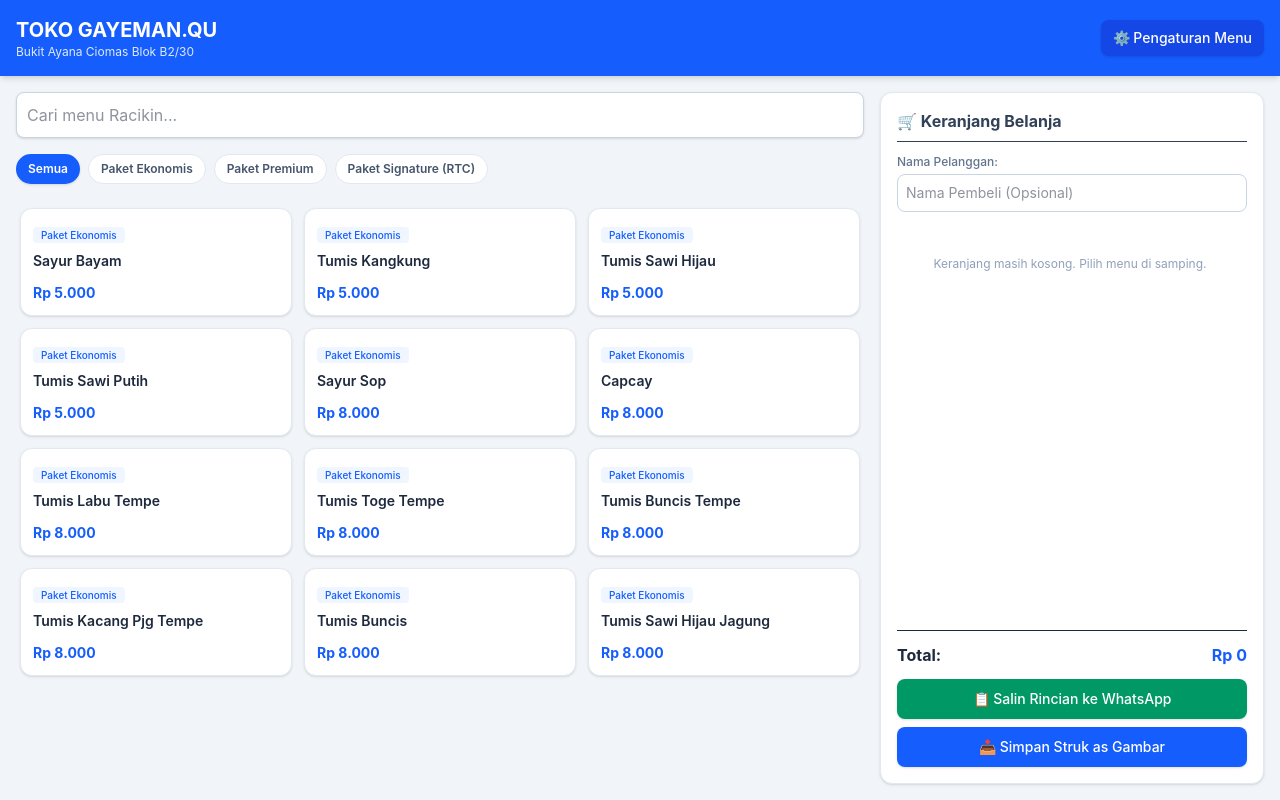
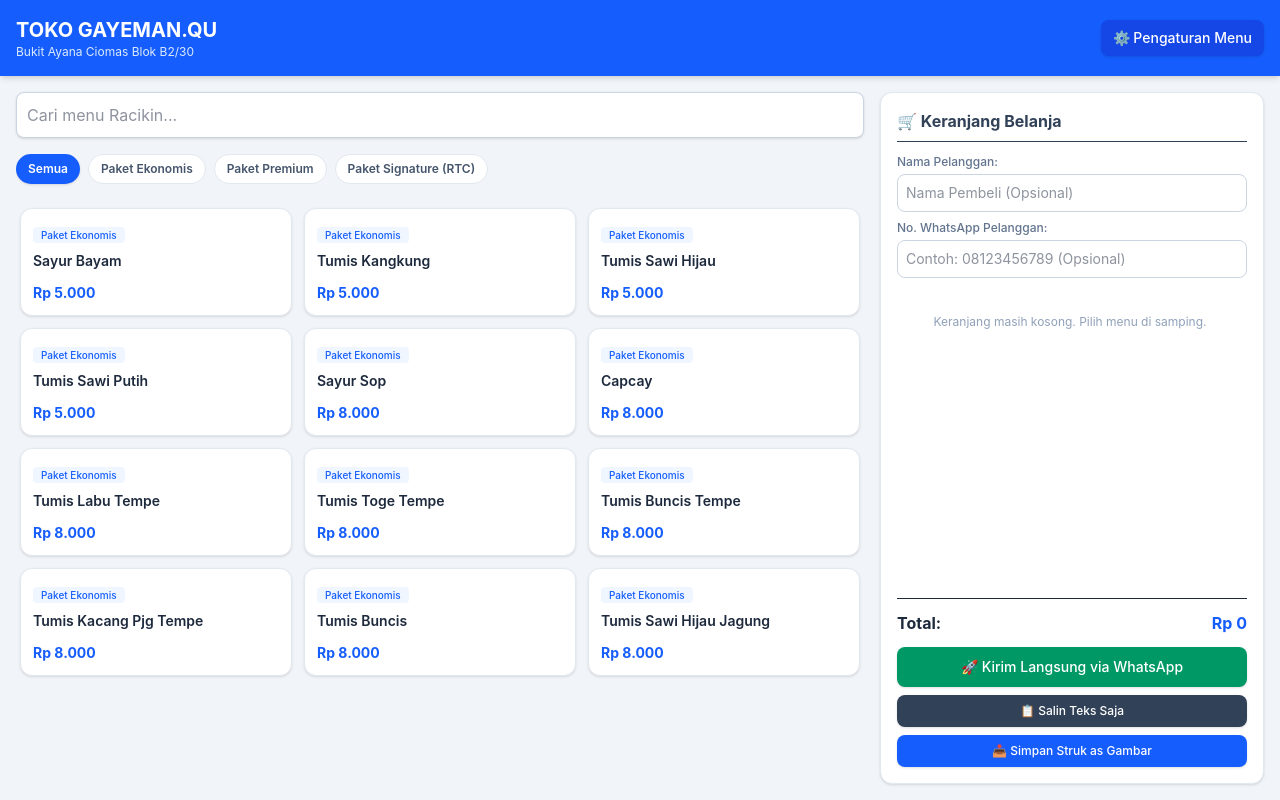
Before and after one commit to randytaufikh/toko-gayeman-pos, a React (Vite) app: page / in a window 1280 px wide. Built offline with nearby package versions, Linux system fonts and the light colour scheme; the HTML template or start-up script is replaced by a standard one.

Commit message:
tambahkan fitur kirim langsung ke whatsapp

```diff
--- a/src/App.jsx
+++ b/src/App.jsx
@@ -68,7 +68,6 @@ const DEFAULT_PRODUCTS = [
 
 export default function App() {
   const [products, setProducts] = useState(() => {
-    // Selalu paksa muat ulang default jika jumlah data kurang dari 56 atau kosong
     try {
       const saved = localStorage.getItem('gayeman_products');
       const parsed = saved ? JSON.parse(saved) : [];
@@ -84,6 +83,7 @@ export default function App() {
 
   const [cart, setCart] = useState([]);
   const [customerName, setCustomerName] = useState('');
+  const [customerPhone, setCustomerPhone] = useState('');
   const [searchTerm, setSearchTerm] = useState('');
   const [selectedCategory, setSelectedCategory] = useState('Semua');
   const [isManageOpen, setIsManageOpen] = useState(false);
@@ -134,12 +134,7 @@ export default function App() {
     return matchesSearch && matchesCategory;
   });
 
-  const handleCopyWhatsApp = () => {
-    if (cart.length === 0) {
-      alert('Keranjang masih kosong!');
-      return;
-    }
-
+  const generateWhatsAppText = () => {
     let text = `*TOKO GAYEMAN.QU*\nBukit Ayana Ciomas Blok B2/30\n`;
     text += `-----------------------------------\n`;
     text += `Pelanggan: *${customerName || 'Umum'}*\n`;
@@ -156,10 +151,37 @@ export default function App() {
     text += `\n-----------------------------------\n`;
     text += `*TOTAL: Rp ${totalAmount.toLocaleString('id-ID')}*\n`;
     text += `-----------------------------------\n`;
-    text += `Terima kasih sudah berbelanja di Toko Gayeman.Qu! 🙏`;
+    text += `Terima kasih sudah berbelanja via online di Toko Gayeman.Qu! 🙏\n`;
+    text += `Pesanan Anda akan segera disiapkan & dikirim.`;
+    return text;
+  };
 
+  const handleCopyWhatsApp = () => {
+    if (cart.length === 0) {
+      alert('Keranjang masih kosong!');
+      return;
+    }
+    const text = generateWhatsAppText();
     navigator.clipboard.writeText(text);
-    alert('Rincian struk berhasil disalin! Silakan tempel (Paste / Ctrl+V) di chat WhatsApp pembeli.');
+    alert('Rincian struk berhasil disalin! Silakan tempel (Paste / Ctrl+V) di chat WhatsApp.');
+  };
+
+  const handleDirectSendWhatsApp = () => {
+    if (cart.length === 0) {
+      alert('Keranjang masih kosong!');
+      return;
+    }
+    const text = generateWhatsAppText();
+    let phone = customerPhone.trim();
+
+    // Format nomor HP ke format internasional jika dimulai dengan 0
+    if (phone.startsWith('0')) {
+      phone = '62' + phone.slice(1);
+    }
+
+    const encodedText = encodeURIComponent(text);
+    const waUrl = phone ? `https://wa.me/${phone}?text=${encodedText}` : `https://wa.me/?text=${encodedText}`;
+    window.open(waUrl, '_blank');
   };
 
   const handleSaveReceiptImage = async () => {
@@ -260,7 +282,8 @@ export default function App() {
           <div>
             <h2 className="font-bold text-base mb-3 border-b pb-2 text-slate-700">🛒 Keranjang Belanja</h2>
 
-            <div className="mb-3">
+            <div className="flex flex-col gap-2 mb-3">
+              <div>
                 <label className="text-xs text-slate-500 font-medium block mb-1">Nama Pelanggan:</label>
                 <input
                   type="text"
@@ -270,11 +293,22 @@ export default function App() {
                   className="w-full p-2 text-sm border border-slate-300 rounded-lg focus:outline-none focus:ring-2 focus:ring-blue-500"
                 />
               </div>
+              <div>
+                <label className="text-xs text-slate-500 font-medium block mb-1">No. WhatsApp Pelanggan:</label>
+                <input
+                  type="text"
+                  placeholder="Contoh: 08123456789 (Opsional)"
+                  value={customerPhone}
+                  onChange={(e) => setCustomerPhone(e.target.value)}
+                  className="w-full p-2 text-sm border border-slate-300 rounded-lg focus:outline-none focus:ring-2 focus:ring-blue-500"
+                />
+              </div>
+            </div>
 
             {/* List Item Keranjang */}
-            <div className="flex flex-col gap-2 max-h-[35vh] overflow-y-auto pr-1">
+            <div className="flex flex-col gap-2 max-h-[30vh] overflow-y-auto pr-1">
               {cart.length === 0 ? (
-                <p className="text-center text-slate-400 text-xs py-8">Keranjang masih kosong. Pilih menu di samping.</p>
+                <p className="text-center text-slate-400 text-xs py-6">Keranjang masih kosong. Pilih menu di samping.</p>
               ) : (
                 cart.map((item) => {
                   const itemPrice = Number(item.price) || 0;
@@ -306,14 +340,20 @@ export default function App() {
 
             <div className="flex flex-col gap-2">
               <button
-                onClick={handleCopyWhatsApp}
+                onClick={handleDirectSendWhatsApp}
                 className="w-full bg-emerald-600 hover:bg-emerald-700 text-white py-2.5 rounded-lg font-medium text-sm transition shadow flex items-center justify-center gap-2 cursor-pointer"
               >
-                📋 Salin Rincian ke WhatsApp
+                🚀 Kirim Langsung via WhatsApp
+              </button>
+              <button
+                onClick={handleCopyWhatsApp}
+                className="w-full bg-slate-700 hover:bg-slate-800 text-white py-2 rounded-lg font-medium text-xs transition shadow flex items-center justify-center gap-2 cursor-pointer"
+              >
+                📋 Salin Teks Saja
               </button>
               <button
                 onClick={handleSaveReceiptImage}
-                className="w-full bg-blue-600 hover:bg-blue-700 text-white py-2.5 rounded-lg font-medium text-sm transition shadow flex items-center justify-center gap-2 cursor-pointer"
+                className="w-full bg-blue-600 hover:bg-blue-700 text-white py-2 rounded-lg font-medium text-xs transition shadow flex items-center justify-center gap-2 cursor-pointer"
               >
                 📥 Simpan Struk as Gambar
               </button>
@@ -331,7 +371,7 @@ export default function App() {
               <button
                 onClick={() => {
                   setProducts(DEFAULT_PRODUCTS);
-                  localStorage.removeItem('gayeman_products');
+                  localStorage.setItem('gayeman_products', JSON.stringify(DEFAULT_PRODUCTS));
                   alert('Menu dikembalikan ke default Racikin!');
                 }}
                 className="text-xs bg-slate-100 text-slate-700 px-2.5 py-1 rounded-md font-semibold hover:bg-slate-200 transition cursor-pointer"
@@ -397,8 +437,8 @@ export default function App() {
             <span>Rp {totalAmount.toLocaleString('id-ID')}</span>
           </div>
           <div style={{ textAlign: 'center', fontSize: '10px', color: '#555' }}>
-            <p style={{ margin: '0' }}>Terima Kasih Atas Kunjungan Anda!</p>
-            <p style={{ margin: '2px 0' }}>Barang yang sudah dibeli tidak dapat ditukar.</p>
+            <p style={{ margin: '0' }}>Terima kasih sudah berbelanja di TOKO GAYEMAN.QU!</p>
+            <p style={{ margin: '2px 0' }}>Pesanan Anda akan segera disiapkan & dikirim.</p>
           </div>
         </div>
       </div>
```
Lines whose indentation alone changed are shown as unchanged.
